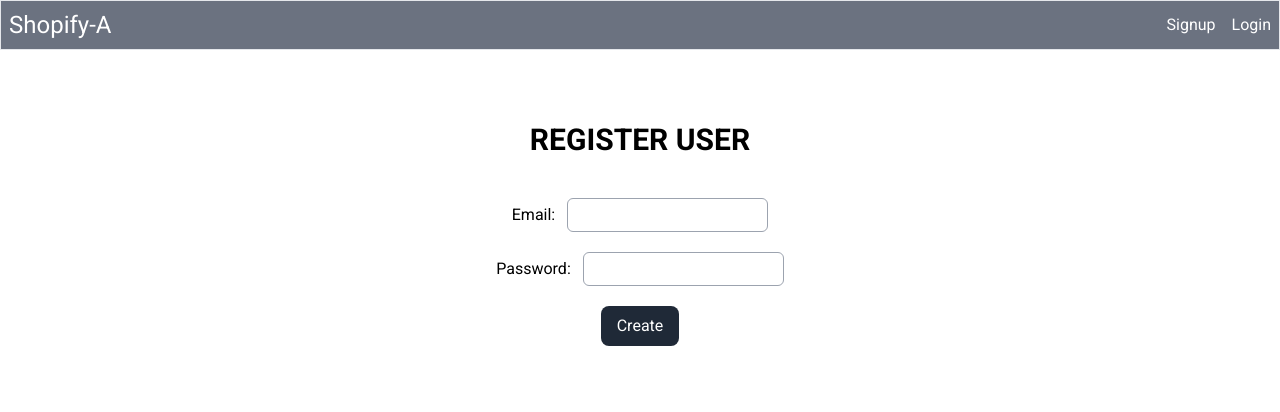
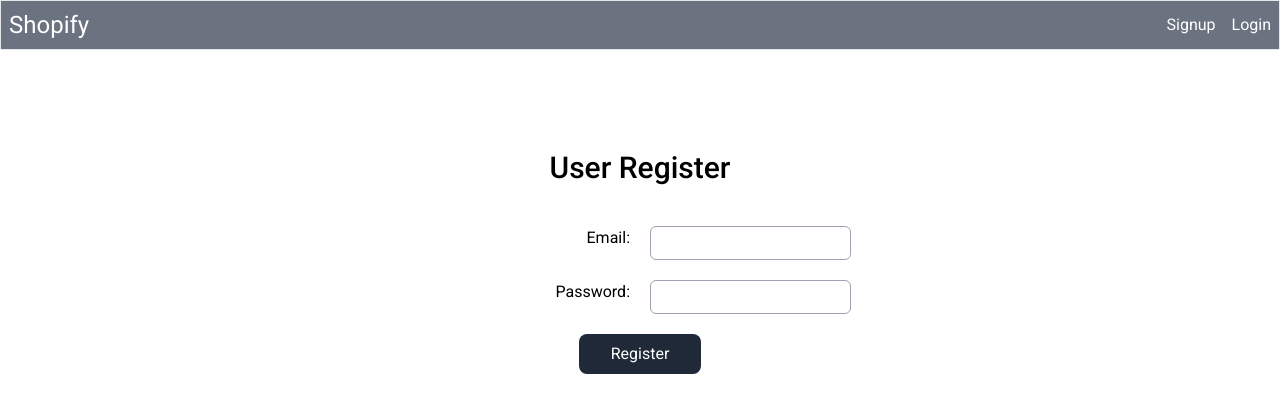
Before and after one commit to YokiiEditz/mern-project, a React (Vite) app in the folder frontend/: page /signup in a window 1280 px wide. Shown: the top 412 px of the page. Built offline with nearby package versions, Linux system fonts and the light colour scheme.

Commit message:
login pages UI changed

```diff
--- a/frontend/src/components/Header.jsx
+++ b/frontend/src/components/Header.jsx
@@ -48,7 +48,7 @@ const Header = ({ role }) => {
             className={`h-[50px] border p-2 flex justify-between items-center text-white bg-gray-500`}
           >
             <h1 className="text-2xl">
-              <Link to="/admin">Shopify-A</Link>
+              <Link to="/">Shopify</Link>
             </h1>
 
             <ul className="flex gap-4 items-center">
@@ -84,7 +84,7 @@ const Header = ({ role }) => {
             className={`h-[50px] border p-2 flex justify-between items-center text-white bg-black opacity-80`}
           >
             <h1 className="text-2xl">
-              <Link to="/">Admin-U</Link>
+              <Link to="/admin">Admin</Link>
             </h1>
 
             <ul className="flex gap-4 items-center">
--- a/frontend/src/pages/admin/AdminLogin.jsx
+++ b/frontend/src/pages/admin/AdminLogin.jsx
@@ -43,9 +43,10 @@ const Login = () => {
 
   return (
     <>
-      <form className="max-w-[600px] mx-auto mt-10 py-3 flex flex-col justify-center items-center gap-5">
-        <h2 className="py-5 text-3xl uppercase font-semibold">ADMIN</h2>
-        <div className="flex items-center gap-3">
+      <form className="max-w-[600px] h-full mx-auto mt-20 flex flex-col justify-start items-center gap-5">
+        <h2 className="py-5 text-3xl capitalize font-medium">Admin page</h2>
+
+        <div className="mx-auto grid grid-cols-2 grid-rows-2 gap-5 text-end">
           <label htmlFor="e-mail">Email:</label>
 
           <input
@@ -55,21 +56,20 @@ const Login = () => {
             value={email}
             onChange={(e) => setEmail(e.target.value)}
           />
-        </div>
 
-        <div className="flex items-center gap-3">
           <label htmlFor="pass-word">Password:</label>
+
           <input
             id="pass-word"
             className="py-1 px-2 border border-gray-400 rounded-md"
-            type="text"
+            type="password"
             value={password}
             onChange={(e) => setPassword(e.target.value)}
           />
         </div>
 
         <button
-          className="py-2 px-4 text-white bg-gray-800 rounded-lg"
+          className="py-2 px-8 text-white bg-gray-800 rounded-lg"
           onClick={handleSubmit}
         >
           Login
--- a/frontend/src/pages/user/Login.jsx
+++ b/frontend/src/pages/user/Login.jsx
@@ -44,9 +44,10 @@ const Login = () => {
 
   return (
     <>
-      <form className="max-w-[600px] mx-auto mt-10 py-3 flex flex-col justify-center items-center gap-5">
-        <h2 className="py-5 text-3xl uppercase font-semibold">Login User</h2>
-        <div className="flex items-center gap-3">
+      <form className="max-w-[600px] h-full mx-auto mt-20 flex flex-col justify-start items-center gap-5">
+        <h2 className="py-5 text-3xl capitalize font-medium">User Login</h2>
+
+        <div className="mx-auto grid grid-cols-2 grid-rows-2 gap-5 text-end">
           <label htmlFor="e-mail">Email:</label>
 
           <input
@@ -56,21 +57,20 @@ const Login = () => {
             value={email}
             onChange={(e) => setEmail(e.target.value)}
           />
-        </div>
 
-        <div className="flex items-center gap-3">
           <label htmlFor="pass-word">Password:</label>
+
           <input
             id="pass-word"
             className="py-1 px-2 border border-gray-400 rounded-md"
-            type="text"
+            type="password"
             value={password}
             onChange={(e) => setPassword(e.target.value)}
           />
         </div>
 
         <button
-          className="py-2 px-4 text-white bg-gray-800 rounded-lg"
+          className="py-2 px-8 text-white bg-gray-800 rounded-lg"
           onClick={handleSubmit}
         >
           Login
--- a/frontend/src/pages/user/Register.jsx
+++ b/frontend/src/pages/user/Register.jsx
@@ -41,9 +41,10 @@ const Register = () => {
 
   return (
     <>
-      <form className="max-w-[600px] mx-auto mt-10 py-3 flex flex-col justify-center items-center gap-5">
-        <h2 className="py-5 text-3xl uppercase font-semibold">Register User</h2>
-        <div className="flex items-center gap-3">
+      <form className="max-w-[600px] h-full mx-auto mt-20 flex flex-col justify-start items-center gap-5">
+        <h2 className="py-5 text-3xl capitalize font-medium">User Register</h2>
+
+        <div className="mx-auto grid grid-cols-2 grid-rows-2 gap-5 text-end">
           <label htmlFor="e-mail">Email:</label>
 
           <input
@@ -53,24 +54,23 @@ const Register = () => {
             value={email}
             onChange={(e) => setEmail(e.target.value)}
           />
-        </div>
 
-        <div className="flex items-center gap-3">
           <label htmlFor="pass-word">Password:</label>
+
           <input
             id="pass-word"
             className="py-1 px-2 border border-gray-400 rounded-md"
-            type="text"
+            type="password"
             value={password}
             onChange={(e) => setPassword(e.target.value)}
           />
         </div>
 
         <button
-          className="py-2 px-4 text-white bg-gray-800 rounded-lg"
+          className="py-2 px-8 text-white bg-gray-800 rounded-lg"
           onClick={handleSubmit}
         >
-          Create
+          Register
         </button>
       </form>
     </>
```
